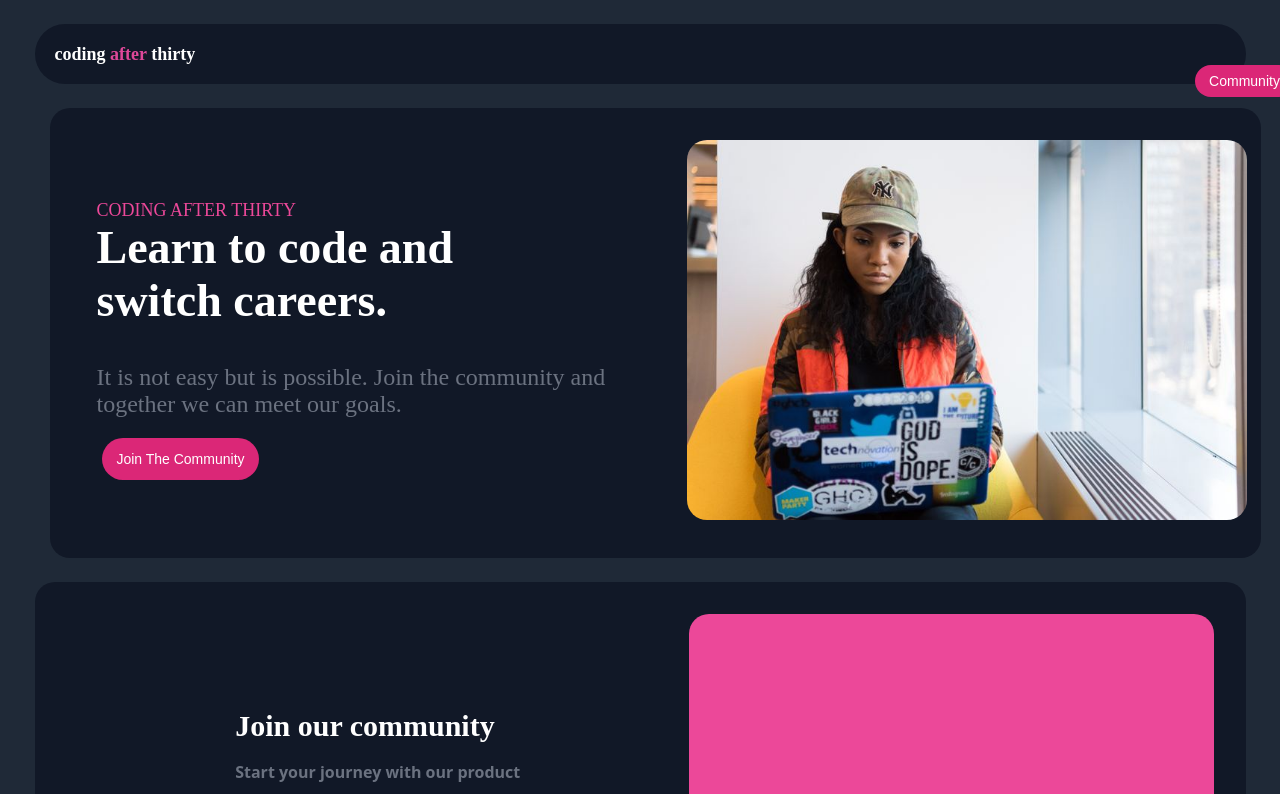
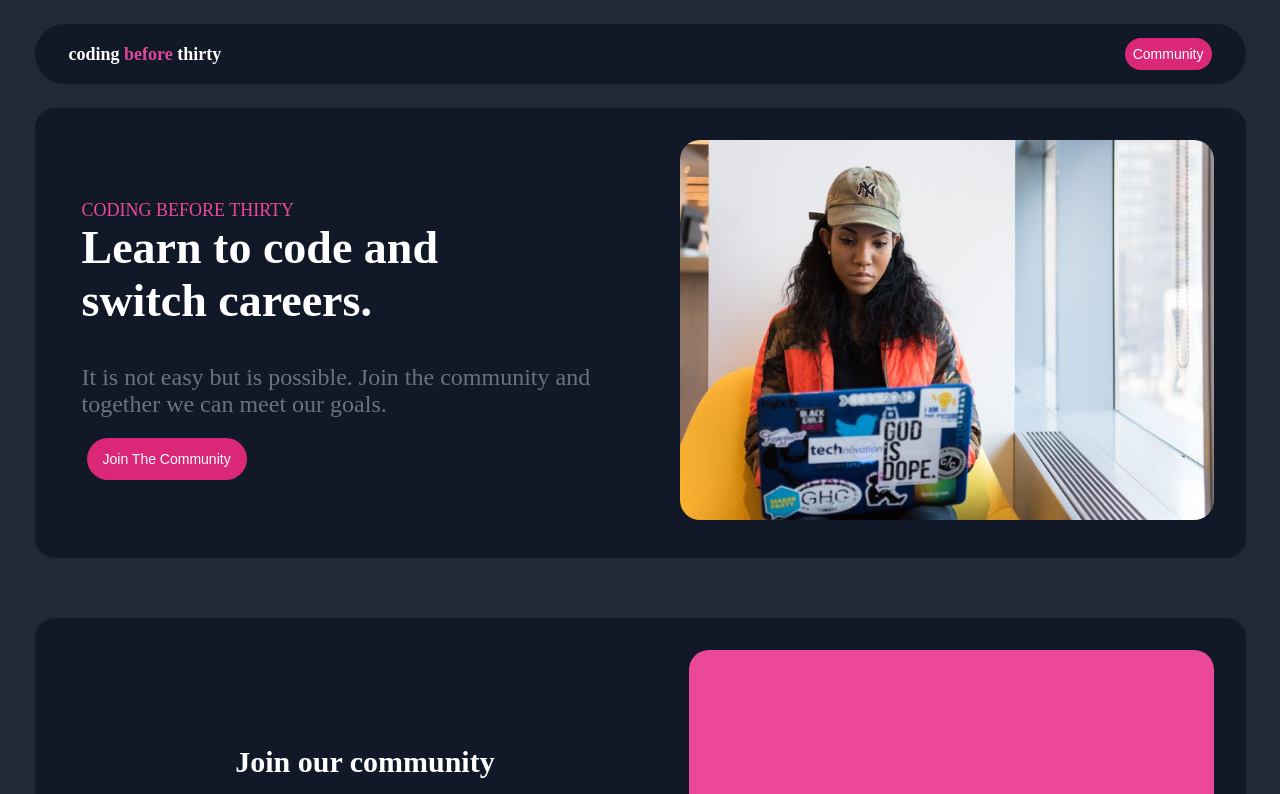
Before and after one commit to lauranakirijja/CodingB4Thirty, a plain HTML site: page index.html in a window 1280 px wide. Shown: the top 794 px of the page. Drawn offline with Linux system fonts and the light colour scheme.

Commit message:
updated styles

```diff
--- a/index.html
+++ b/index.html
@@ -10,14 +10,14 @@
 <div class="main">
   <div class="nav">
     <div class="box22 style3">
-      <div><strong>coding <span class="style4">after</span> thirty</strong></div>
-      <button class="btn1">Community</button>
+      <div><strong>coding <span class="style4">before</span> thirty</strong></div>
+      <div><button class="btn1">Community</button></div>
     </div>
   </div>
 
   <div class="content">
     <div class="container style5">
-      <p class="style6">CODING AFTER THIRTY</p>
+      <p class="style6">CODING BEFORE THIRTY</p>
       <p class="style8">Learn to code and <br>
       switch careers.</p><br>
       <p class="style7"> It is not easy but is possible. Join the community and together we can meet our goals.</p>
@@ -65,14 +65,14 @@
       <span class="Paul1"> @pauljohnson</span></div>
   </div>
   <div class="box5">
-    <p id="CAT"><strong>coding <span class="after">after</span> thirty</strong></p>
+    <p id="CAT"><strong>coding <span class="after">before</span> thirty</strong></p>
     <div class="icons">
-    <i class="fa-brands fa-twitter" style="color: #686c73;"></i>
-    <i class="fa-brands fa-square-youtube" style="color: #686c73;"></i>
-    <i class="fa-brands fa-linkedin-in" style="color: #686c73;"></i>
+    <i class="fa-brands fa-twitter"></i>
+    <i class="fa-brands fa-square-youtube"></i>
+    <i class="fa-brands fa-linkedin-in"></i>
     </div>
   </div>
-  <p class="copyright"><strong>Ⓒ Copyright. All rights reserved by <span class="finalCat">coding after thirty</span></strong></p>
+  <p class="copyright"><strong>Ⓒ Copyright. All rights reserved by <span class="finalCat">coding before thirty</span></strong></p>
   <br>
 </div>
 </body>
--- a/styles.css
+++ b/styles.css
@@ -19,16 +19,18 @@ body {
   height: 60px;
   width: 100%;
   margin-bottom: 24px;
+  display: flex;
+  align-items: center;
+  padding: 0 34px;
 }
 .btn1 {
   font-size: 14px;
   color: #ffffff;
   background-color: #db2777;
   padding: 0.5rem;
-  width: 50%;
+  width: auto;
   border-radius: 35px;
   border: 0px;
-  margin-left: 570%;
   align-self: center;
 }
 .content {
@@ -38,8 +40,7 @@ body {
   width: 100%;
   display: flex;
   flex-direction: row;
-  margin: 24px;
-  margin-left: 15px;
+  margin-bottom: 60px;
 }
 .container {
   height: 450px;
@@ -68,7 +69,7 @@ body {
 }
 .img img {
   height: 380px;
-  width: 560px;
+  width: 100%;
   border-radius: 20px;
 }
 .info {
@@ -174,11 +175,11 @@ body {
   margin-top: 80px;
 }
 .box22 {
-  float: left;
-  width: 200px;
-  margin-top: 20px;
-  margin-right: auto;
-  margin-left: 20px;
+  width: 100%;
+  display: flex;
+  flex-direction: row;
+  align-items: center;
+  justify-content: space-between;
 }
 .style3 {
   font-size: 18px;
@@ -227,6 +228,10 @@ body {
 .fa-brands {
   margin-right: 20px;
   font-size: 1.5rem;
+  color: #686c73;
+}
+.fa-brands:hover{
+  color: #db2777;
 }
 .icons {
   margin-right: 20px;
```
